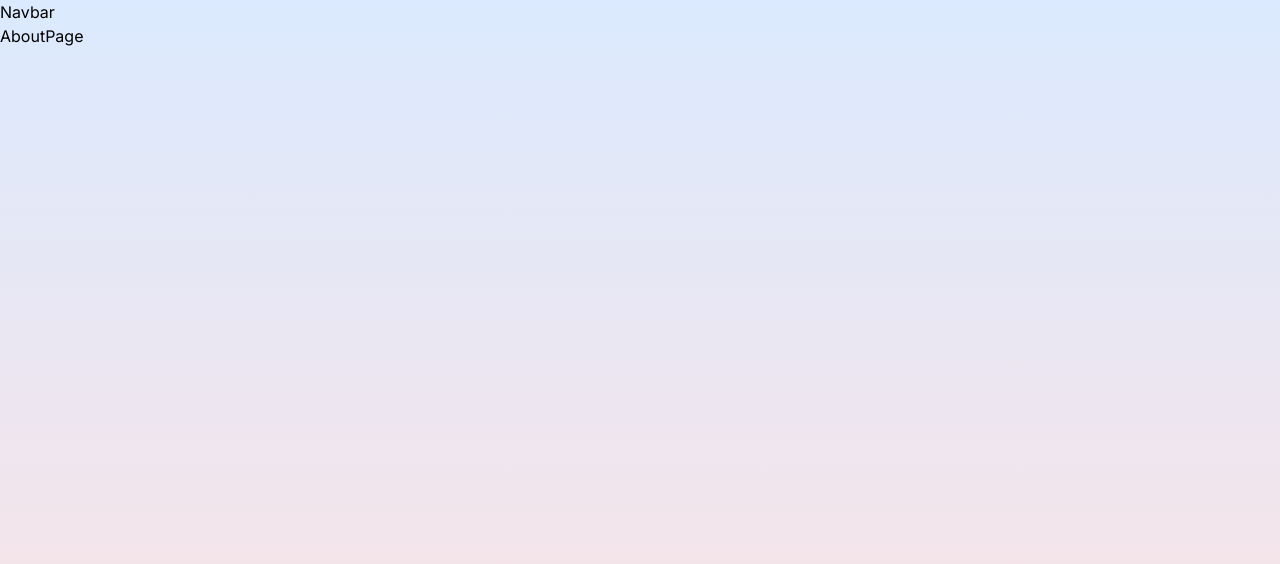
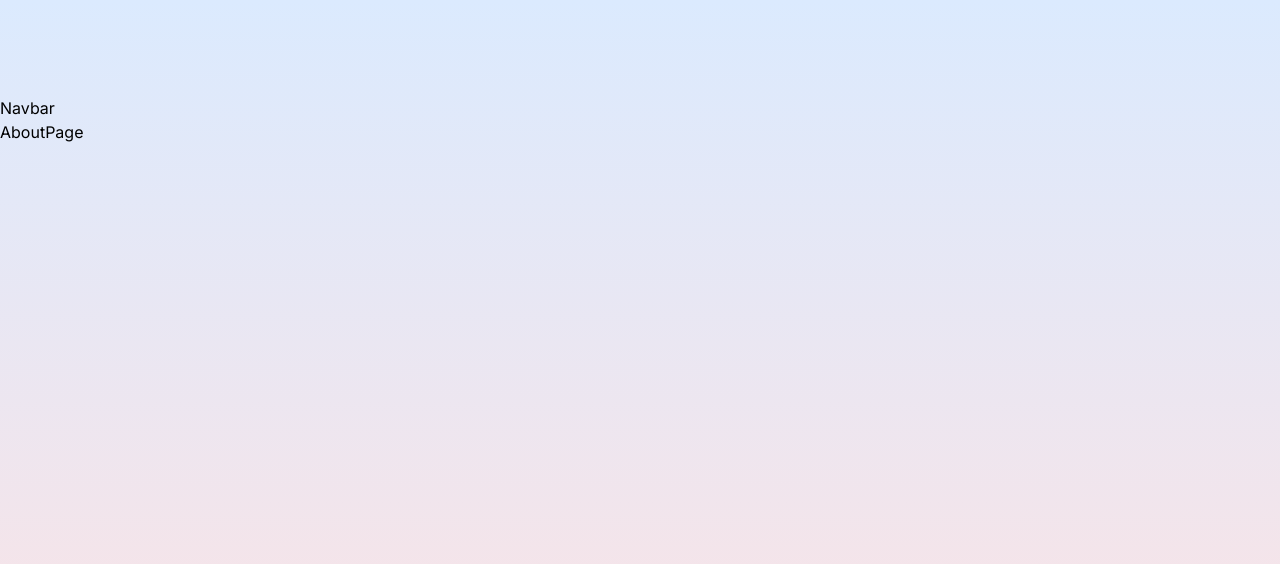
Before and after one commit to danildenha/website-portfolio, a Next.js app: page /about in a window 1280 px wide. Shown: the top 564 px of the page. Built offline with nearby package versions, Linux system fonts and the light colour scheme.

Commit message:
setting up all the files

```diff
--- a/src/app/layout.js
+++ b/src/app/layout.js
@@ -14,6 +14,7 @@ export default function RootLayout({ children }) {
     <html lang="en">
       <body className={inter.className}>
       <div className="w-screen h-screen bg-gradient-to-b from-blue-100 to-red-100">
+        <div className="h-24"></div>
         <Navbar />
         {children}
       </div>
```
